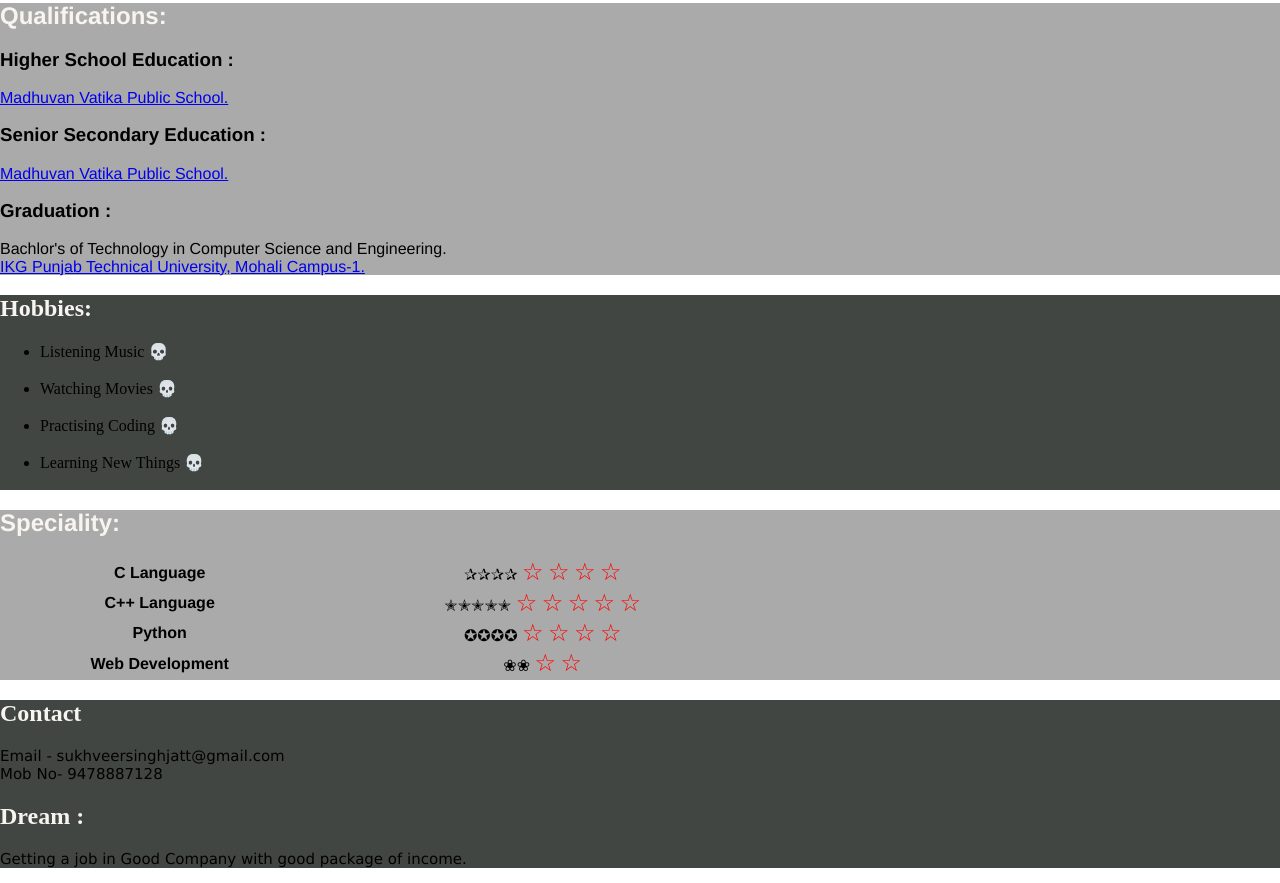
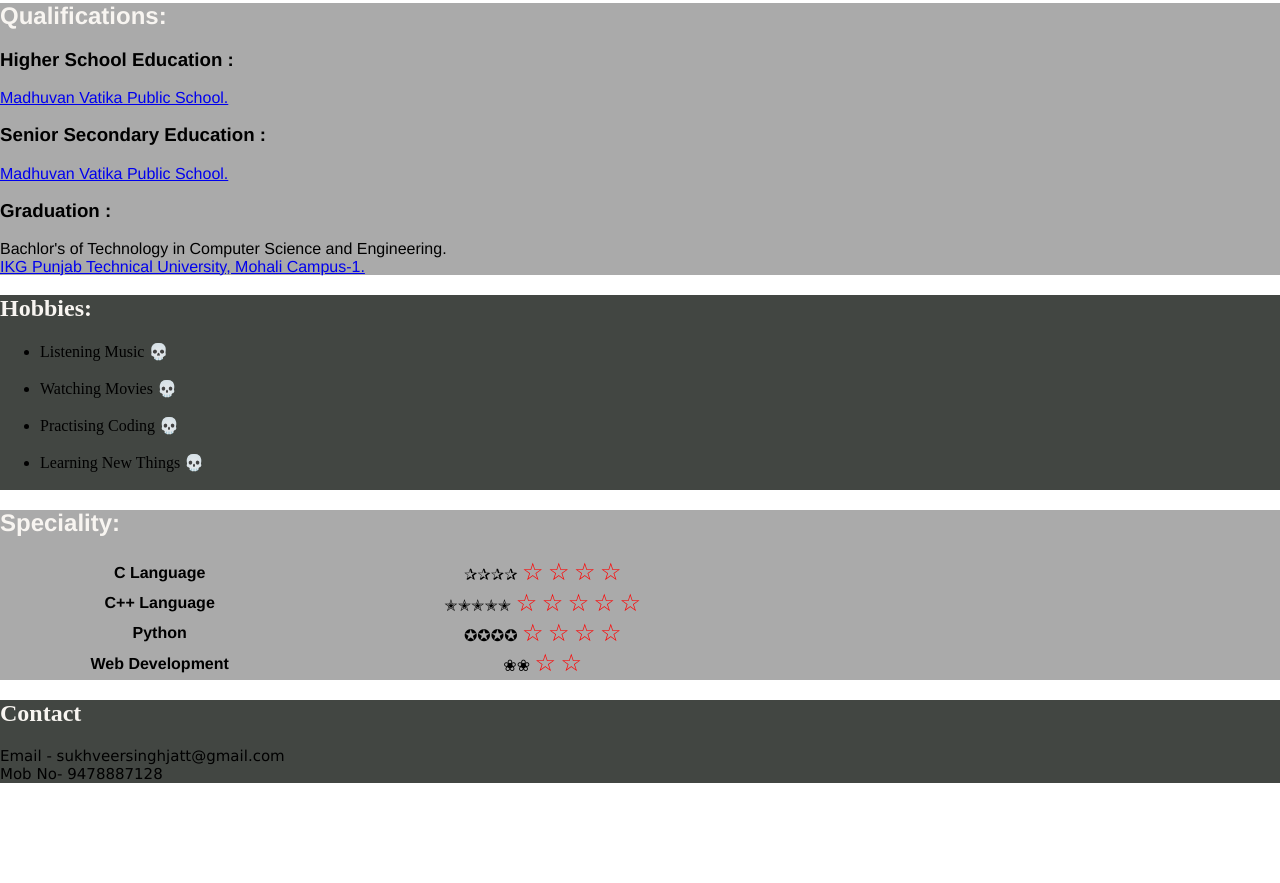
Before and after one commit to sukhveer-singh-04/CV, a plain HTML site: page index.htm in a window 1280 px wide. Shown: the part 510-1393 px from the top of the page. After the commit the page ends 1308 px from the top, so only its background shows below. Drawn offline with Linux system fonts and the light colour scheme.

Commit message:
Update index.htm

```diff
--- a/index.htm
+++ b/index.htm
@@ -100,19 +100,14 @@ Bachlor's of Technology in Computer Science and Engineering.<br>
   </tr>
  </table>
 </div>
+</p>
 <div class="d6">
-</p>
 <h2>Contact</h2>
  <p>
   Email - sukhveersinghjatt@gmail.com <br>
   Mob No- 9478887128
  </p>
- <div>
- <h2> Dream :</h2>
-<p>
-Getting a job in Good Company with good package of income.
-</p>
-</div>
+ </div>
 </body>
 
 
```
